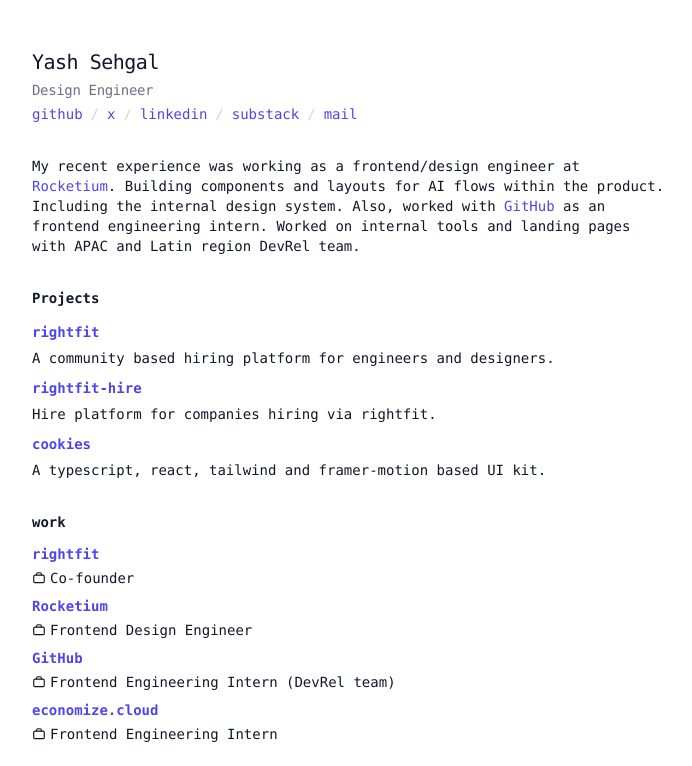
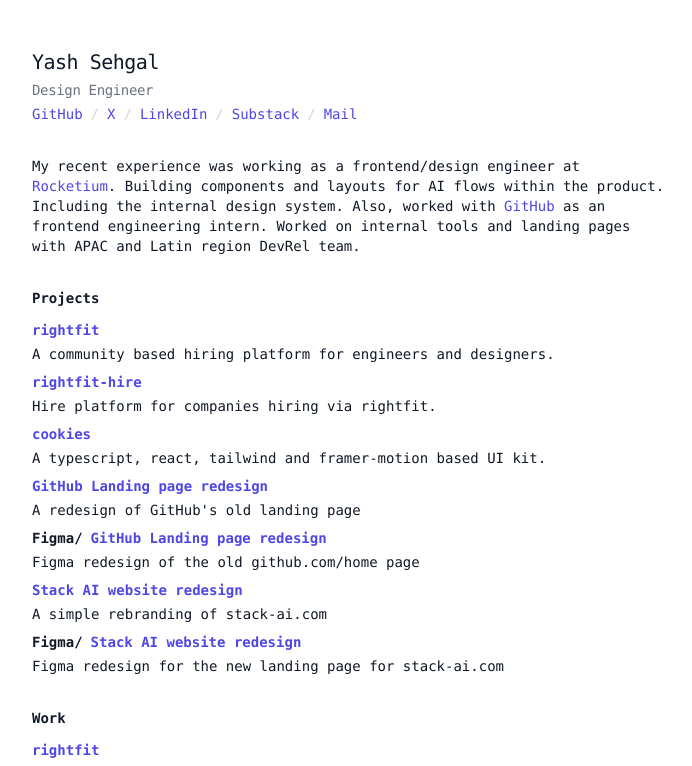
Before and after one commit to yashsehgal/personal-website, a Next.js app: page / in a window 1280 px wide. Shown: the top 766 px of the page, without its empty margins (288-980 px from the left). Built offline with nearby package versions, Linux system fonts and the light colour scheme.

Commit message:
feat: add redesign work to projects + refinements

```diff
--- a/components/sections/header.tsx
+++ b/components/sections/header.tsx
@@ -2,11 +2,11 @@ import Link from 'next/link';
 import React from 'react';
 
 const SOCIALS: { name: string; link: string }[] = [
-  { name: 'github', link: 'https://github.com/yashsehgal' },
-  { name: 'x', link: 'https://x.com/yashsehgaldev' },
-  { name: 'linkedin', link: 'https://linkedin.com/in/sehgalyash' },
-  { name: 'substack', link: 'https://yashsehgal.substack.com/' },
-  { name: 'mail', link: 'mailto:yashsehgal.work@gmail.com' },
+  { name: 'GitHub', link: 'https://github.com/yashsehgal' },
+  { name: 'X', link: 'https://x.com/yashsehgaldev' },
+  { name: 'LinkedIn', link: 'https://linkedin.com/in/sehgalyash' },
+  { name: 'Substack', link: 'https://yashsehgal.substack.com/' },
+  { name: 'Mail', link: 'mailto:yashsehgal.work@gmail.com' },
 ];
 
 export default function Header() {
--- a/components/sections/projects.tsx
+++ b/components/sections/projects.tsx
@@ -1,6 +1,11 @@
 import Link from 'next/link';
 
-const PROJECTS: { name: string; description: string; link: string }[] = [
+const PROJECTS: {
+  name: string;
+  description: string;
+  link: string;
+  label?: string;
+}[] = [
   {
     name: 'rightfit',
     description:
@@ -18,6 +23,28 @@ const PROJECTS: { name: string; description: string; link: string }[] = [
       'A typescript, react, tailwind and framer-motion based UI kit.',
     link: 'https://usecookies.vercel.app/',
   },
+  {
+    name: 'GitHub Landing page redesign',
+    description: "A redesign of GitHub's old landing page",
+    link: 'https://github.com/yashsehgal/github-landing',
+  },
+  {
+    name: 'GitHub Landing page redesign',
+    description: 'Figma redesign of the old github.com/home page',
+    label: 'Figma',
+    link: 'https://www.figma.com/file/iuLdt124KSHb20VQ7Z8kPM/GitHub-Assignment-(Landing-Page-Design)?node-id=0%3A1&t=mwde1pgvTvNOqBif-1',
+  },
+  {
+    name: 'Stack AI website redesign',
+    description: 'A simple rebranding of stack-ai.com',
+    link: 'https://github.com/yashsehgal/stack-ai-redesign',
+  },
+  {
+    name: 'Stack AI website redesign',
+    description: 'Figma redesign for the new landing page for stack-ai.com',
+    label: 'Figma',
+    link: 'https://www.figma.com/file/PIw6wbYcMe0JMwtA0yeuYy/StackAI-Landing-Page-Redesign---Design-Engineer-Assignment?type=design&node-id=1:2&mode=design&t=SVBbe6AGIXbRa9I9-1',
+  },
 ];
 
 export default function Projects() {
@@ -29,9 +56,14 @@ export default function Projects() {
           return (
             <li className="project-item" key={index}>
               <div className="project-item-content space-y-1">
-                <Link href={project.link} className="font-semibold text-sm">
-                  {project.name}
-                </Link>
+                <div className="flex items-center gap-2">
+                  {project.label && (
+                    <p className="text-sm font-semibold">{project.label}/</p>
+                  )}
+                  <Link href={project.link} className="font-semibold text-sm">
+                    {project.name}
+                  </Link>
+                </div>
                 <p className="text-sm">{project.description}</p>
               </div>
             </li>
--- a/components/sections/work.tsx
+++ b/components/sections/work.tsx
@@ -38,7 +38,7 @@ const WORK_EXPERIENCE: {
 export default function Work() {
   return (
     <section className="work space-y-3">
-      <h2 className="text-sm font-semibold">work</h2>
+      <h2 className="text-sm font-semibold">Work</h2>
       <ul className="work-list space-y-2">
         {WORK_EXPERIENCE.map((experience, index) => {
           return <Experience {...experience} key={index} />;
--- a/components/sections/writings.tsx
+++ b/components/sections/writings.tsx
@@ -27,7 +27,7 @@ const WRITINGS: { name: string; slug: string; emoji: string }[] = [
 export default function Writings() {
   return (
     <section className="writings space-y-3">
-      <h2 className="text-sm font-semibold">writings</h2>
+      <h2 className="text-sm font-semibold">Writings</h2>
       <ul className="writing-list">
         {WRITINGS.map((writing, index) => {
           return (
```
